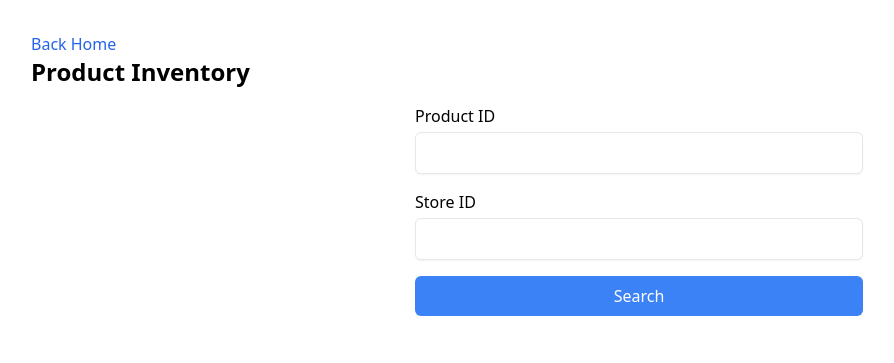
After one commit to creatordestroy/gamehub, a Flask app: page /inventory/search/store/ in a window 1280 px wide. The commit adds this page. Shown: the top 363 px of the page, without its empty margins (1-895 px from the left). Run offline with Flask 3, Linux system fonts and the light colour scheme; some libraries are stand-ins or nearby versions.

Commit message:
Finished modifying inventory routes

```diff
--- a/app/routes/inventory.py
+++ b/app/routes/inventory.py
@@ -1,4 +1,3 @@
-# inventory.py
 from flask import Blueprint, request, jsonify, render_template
 from app.services.inventory_services import InventoryService
 from app.services.store_location_services import StoreLocationService
@@ -37,7 +36,7 @@ def search_by_product_name():
         data = request.form.to_dict(flat=True)
         product_name = data['product_name']
 
-        return redirect(url_for('inventory.display_search_id', product_name = product_name))
+        return redirect(url_for('inventory.display_search_name', product_name = product_name))
 
     return render_template('inventory/inv_search_name.html', product_list=product_list)
 
@@ -58,19 +57,23 @@ def search_by_product_id():
 
 
 #Route for searching for a product in a specific store
-@bp.route('/search/storeid/<int:product_id>+<int:store_id>/', methods=['GET'])
-def search_product_by_id_in_store(product_id, store_id):
+@bp.route('/search/store/', methods=['GET', 'POST'])
+def search_by_product_store():
 
-    if product_id and store_id:
-        json_list, status_code = InventoryService.product_search_by_id_in_store(product_id, store_id)
-        print(f'Product id: {product_id}, Store_id: {store_id}')
-        print(json_list)
-    #return jsonify(json_list), status_code
-    return render_template('inventory/table_template.html', json_list=json_list), status_code
+    product_list = []
 
-@bp.route('/search/results', methods=['GET'])
-def display_search_id():
-    # Retrieve the product_list from the request's query parameters
+    if request.method == 'POST':
+        data = request.form.to_dict(flat=True)
+        product_id = data['product_id']
+        store_id = data['store_id']
+
+        return redirect(url_for('inventory.display_search_store', product_id = product_id, store_id=store_id))
+
+    return render_template('inventory/inv_search_store.html', product_list=product_list)
+
+#Route to display results for search by name
+@bp.route('/search/results/name', methods=['GET'])
+def display_search_name():
 
     product_name = request.args.get('product_name')
 
@@ -79,3 +82,30 @@ def display_search_id():
     product_list = product_list['details']
 
     return render_template('inventory/inv_search_results.html', product_list=product_list, product_cost=product_cost)
+
+#Route to display results for search by ID
+@bp.route('/search/results/id', methods=['GET'])
+def display_search_id():
+
+    product_id = request.args.get('product_id')
+
+    product_list = InventoryService.search_by_product_id(product_id)
+    product_cost = product_list['cost']
+    product_name = product_list['name']
+    product_list = product_list['details']
+
+    return render_template('inventory/inv_search_results.html', product_list=product_list, product_cost=product_cost, product_name=product_name)
+
+#Route to display results for search by store and by ID
+@bp.route('/search/results/store', methods=['GET'])
+def display_search_store():
+
+    product_id = request.args.get('product_id')
+    store_id = request.args.get('store_id')
+
+    product_list = InventoryService.search_by_product_store(product_id, store_id)
+    product_cost = product_list['cost']
+    product_name = product_list['name']
+    product_list = product_list['details']
+
+    return render_template('inventory/inv_search_results.html', product_list=product_list, product_cost=product_cost, product_name=product_name)
--- a/app/templates/inventory/inv_search_results.html
+++ b/app/templates/inventory/inv_search_results.html
@@ -10,7 +10,7 @@
 <div class="grid grid-cols-1 md:grid-cols-2 lg:grid-cols-3 gap-4">
     {% for product in product_list %}
         <div class="border border-gray-300 rounded p-4">
-            <h2 class="text-xl mb-2">{{ product.product_name }}</h2>
+            <h2 class="text-xl mb-2">{{ product_name }}</h2>
             <p class="text-gray-800 mb-2">
                 <strong>Product ID:</strong> {{ product.product_id }}
             </p>
--- /dev/null
+++ b/app/templates/inventory/inv_search_store.html
@@ -0,0 +1,24 @@
+{% extends "base.html" %}
+
+{% block title %}
+    Product Inventory
+{% endblock %}
+
+{% block content %}
+    <h1 class="text-2xl font-bold mb-4">Product Inventory</h1>
+    <form method="POST" action="{{ url_for('inventory.search_by_product_store') }}" class="max-w-md mx-auto mb-4">
+        <div class="mb-4">
+            <label for="product_id" class="block font-medium mb-1">Product ID</label>
+            <input type="text" name="product_id" id="product_id" class="w-full px-3 py-2 border rounded-md shadow-sm focus:outline-none focus:border-blue-500 focus:ring focus:ring-blue-200" required>
+        </div>
+        <div class="mb-4">
+            <label for="store_id" class="block font-medium mb-1">Store ID</label>
+            <input type="text" name="store_id" id="store_id" class="w-full px-3 py-2 border rounded-md shadow-sm focus:outline-none focus:border-blue-500 focus:ring focus:ring-blue-200" required>
+        </div>
+        <div class="mb-4">
+            <input type="submit" value="Search" class="w-full px-4 py-2 font-medium text-white bg-blue-500 rounded-md hover:bg-blue-600 focus:outline-none focus:ring focus:ring-blue-200">
+        </div>
+    </form>
+
+
+{% endblock %}
```
Also changed, not shown: app/services/inventory_services.py (+18 -9 lines).
